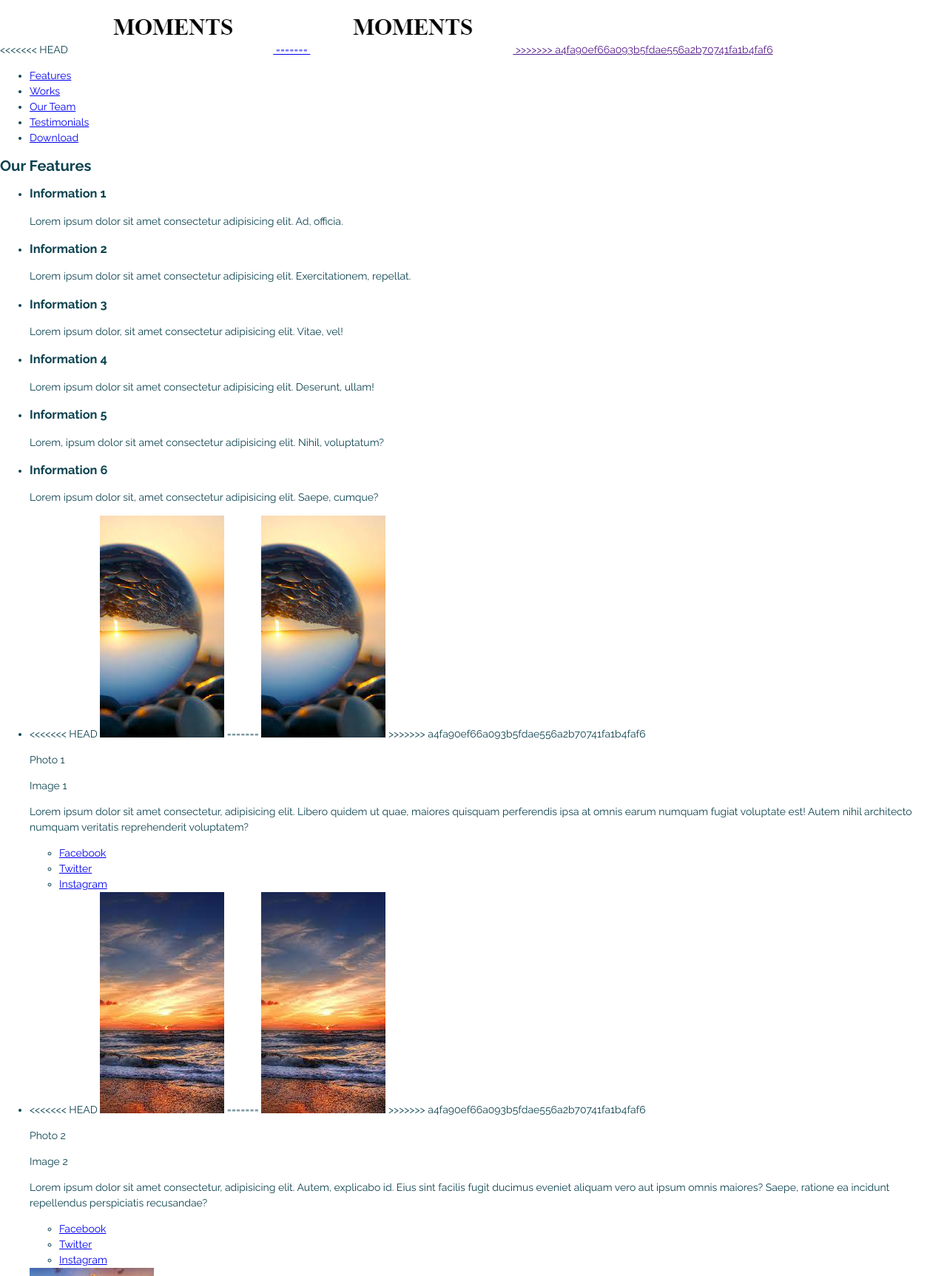
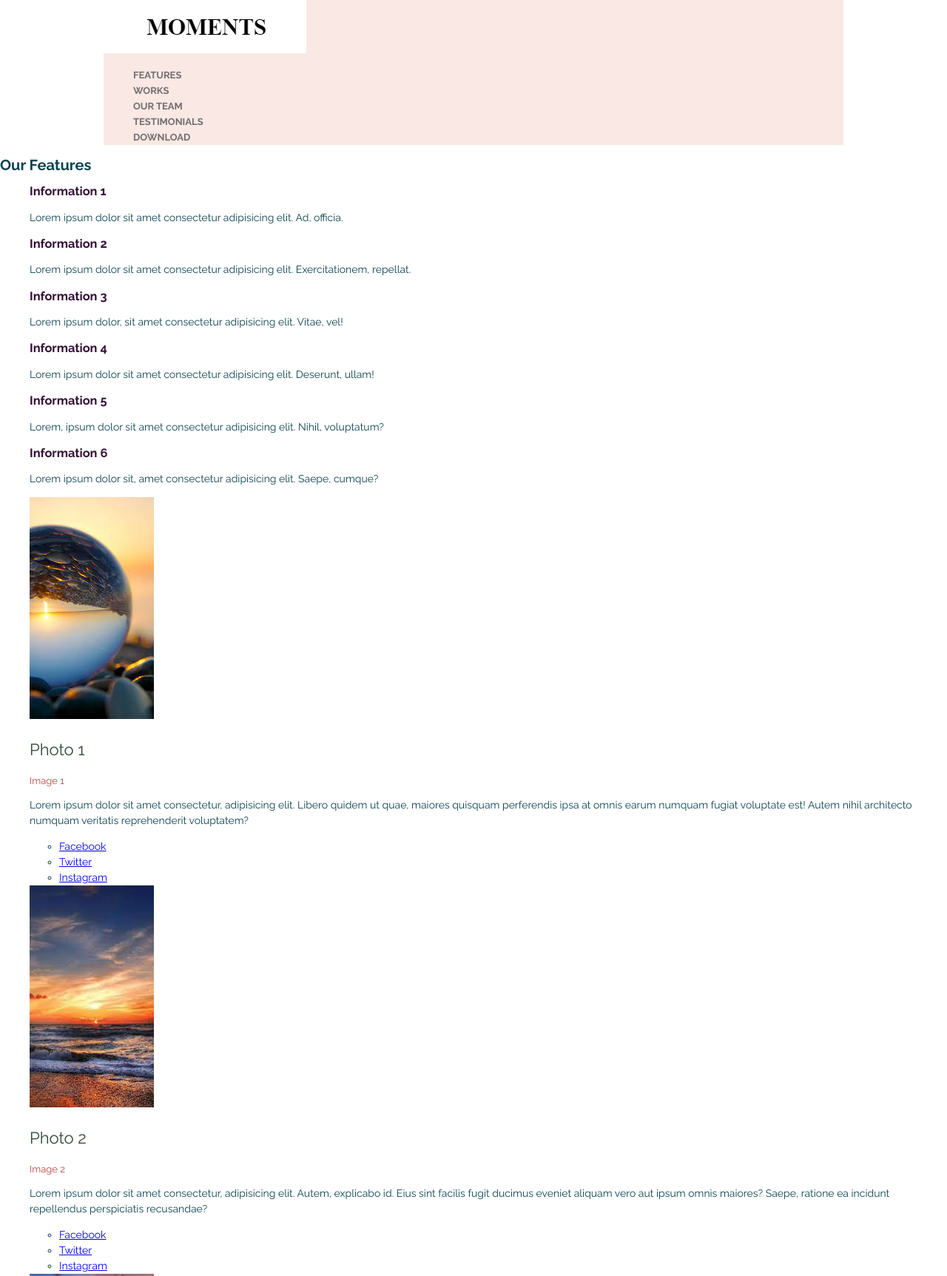
Before and after one commit to VikaChmel/studying, a plain HTML site: page moments/index.html in a window 1280 px wide. Shown: the top 1725 px of the page at 74% size. Drawn offline with Linux system fonts and the light colour scheme.

Commit message:
fixed conflicts

```diff
--- a/moments/index.html
+++ b/moments/index.html
@@ -15,13 +15,8 @@
 	<h1 class="visualy-hidden">Photo</h1>
 	<header class="page-header">
 		<nav>
-<<<<<<< HEAD
-			<a href="#" class="site-logo">
-				<img class="image-title" src="img/moments.PNG" alt="Moments-logo">
-=======
 			<a href="" class="site-logo">
 				<img src="img/moments.PNG" alt="Moments-logo">
->>>>>>> a4fa90ef66a093b5fdae556a2b70741fa1b4faf6
 			</a>
 			<ul class="site-navigation">
 				<li>
@@ -90,11 +85,7 @@
 			<h2 class="team-title visualy-hidden">Our Team</h2>
 			<ul class="team-list">
 				<li class="team-list-item">
-<<<<<<< HEAD
-					<img class="-list-imateamge" src="img/images1.jpg" alt="image 1">
-=======
 					<img class="team-list-image" src="img/images1.jpg" alt="image 1" width="168" height="300">
->>>>>>> a4fa90ef66a093b5fdae556a2b70741fa1b4faf6
 					<p class="team-list-name">Photo 1</p>
 					<p class="team-list-occupation">Image 1</p>
 					<p class="team-list-about">
@@ -113,11 +104,7 @@
 					</ul>
 				</li>
 				<li class="team-list-item">
-<<<<<<< HEAD
-					<img class="team-list-image" src="img/images2.jpg" alt="image 2">
-=======
 					<img src="img/images2.jpg" alt="image 2" class="photo-2">
->>>>>>> a4fa90ef66a093b5fdae556a2b70741fa1b4faf6
 					<p class="team-list-name">Photo 2</p>
 					<p class="team-list-occupation">Image 2</p>
 					<p class="team-list-about">
@@ -186,11 +173,7 @@
 			</p>
 		</div>
 		<div class="footer-socials">
-<<<<<<< HEAD
 			<p class="socials-name">Share With Love</p>
-=======
-			<p class="socials-name">Share With Love</p>
->>>>>>> a4fa90ef66a093b5fdae556a2b70741fa1b4faf6
 			<ul class="footer-socials-list">
 				<li>
 					<a href="#">Facebook</a>
--- a/moments/style.css
+++ b/moments/style.css
@@ -17,10 +17,6 @@ h2 {
 	font-size: 20px;
 	/* line height normal; */
 }
-<<<<<<< HEAD
-.page-header {
-	background-color:rgb(250, 232, 228);
-=======
 
 .photo-2 {
 	width: 168px;
@@ -36,7 +32,6 @@ h2 {
 	background-color: rgb(250, 232, 228);
 	width: 1000px;
 	margin: auto;
->>>>>>> a4fa90ef66a093b5fdae556a2b70741fa1b4faf6
 }
 .site-navigation {
 	font-size: 13px;
```
